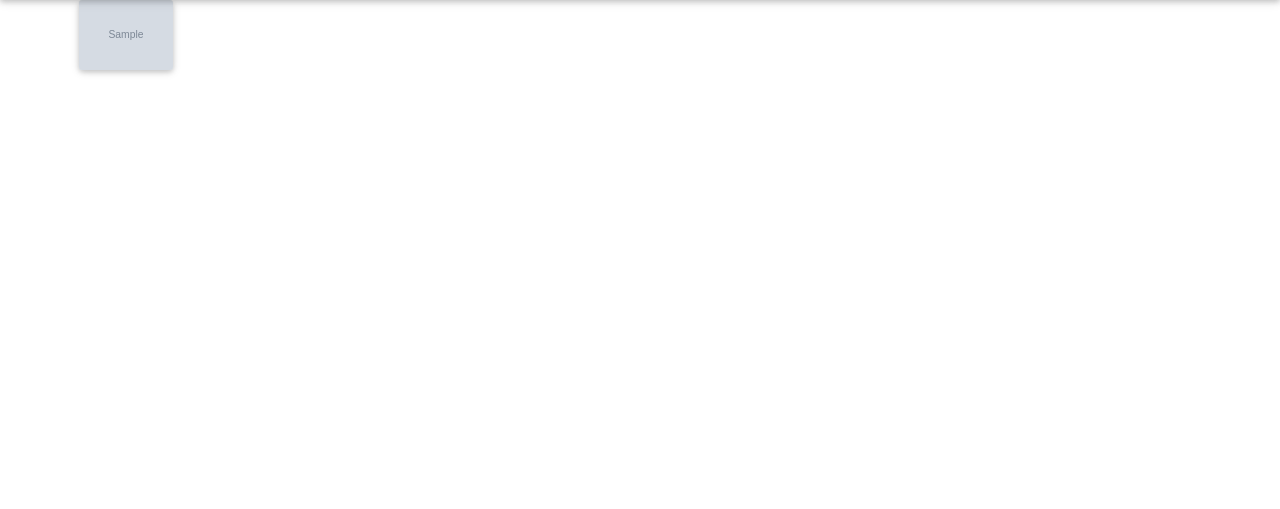
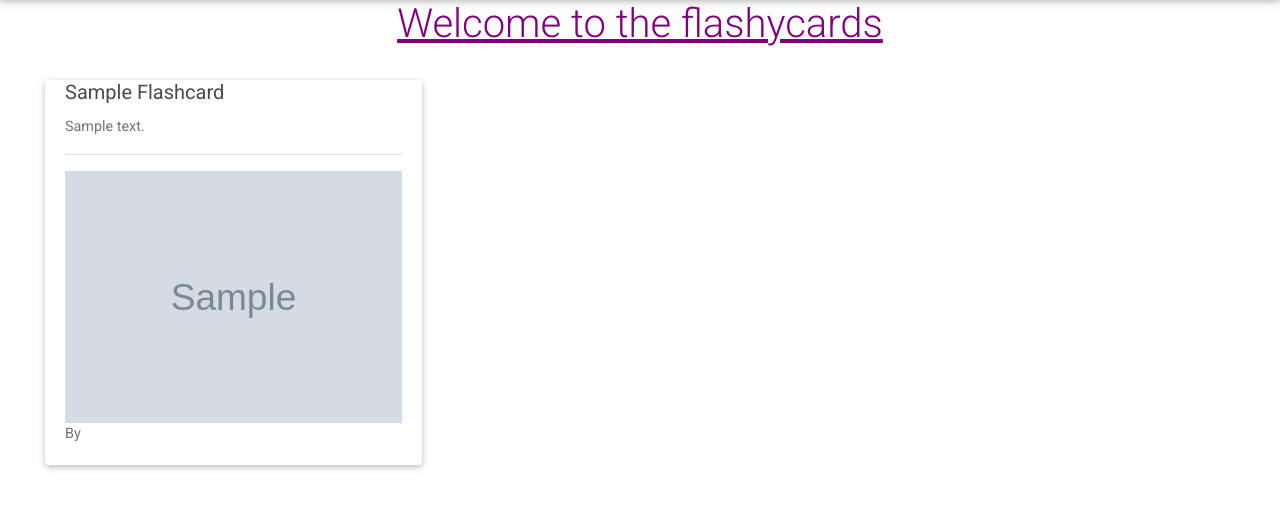
Before and after one commit to Bridgit-wairimu/flashycards, a Django app: template myflash/templates/search.html in a window 1280 px wide. Shown: the part 74-583 px from the top of the page. Run offline with Django 3.2, Linux system fonts and the light colour scheme; tables that the repository leaves empty hold one stand-in row (values such as "Sample post"); the template is opened without the code that fills it: values that come from a table or form of the project are taken from there, most other values are stand-ins (such as "Sample title", 1, 10 or a date in 2020); grey boxes marked "Sample" are stand-in pictures; some libraries are stand-ins or nearby versions.

Commit message:
added bootstrap cards for styles

```diff
--- a/myflash/templates/search.html
+++ b/myflash/templates/search.html
@@ -1,54 +1,31 @@
 {%extends 'base.html'%}
 {% block content %}
-<div class="container">
+<h1 style="color: purple; text-align: center;"><u>Welcome to the flashycards</u></h1>
 
-    <div class="row">
+<div class="container-fluid main">
+    <div class="container-fluid headview">
 
 
+    <div class="templates d-flex flex-row">
+        {% for flashcards in flashcards %}
 
-        <div class="card-columns">
-            {% for image in images %}
+        <div class="col-md-4 mt-4">
+            <div class="card profile-card-5">
+                <div class="card-img-block">
 
-            <!--Display searched images  -->
-            <div class="col-md-4" data-toggle="modal" data-target="#{{image.id}}">
-                <div class="card card2">
-                    <img src="{{image.image.url}}" alt="{{image.name}}" class="card-img">
+                <div class="card-body pt-0">
+                    <h5 class="card-title">{{flashcards.title|title}}</h5>
+                    <p class="card-text">{{flashcards.description}}</p>
+                    <hr>
+
+                  <p class="card-text "><img src="{{image.profile.image.url}}" class="nav-img mr-2" alt="">
+                By {{flashcards.user.username|title}} <span style="float:right">{{flashcards.date|date}}</span>
+            </p>
                 </div>
             </div>
-            <div class="modal fade " id="{{image.id}}" tabindex="-1" role="dialog"
-                aria-labelledby="exampleModalCenterTitle" aria-hidden="true">
-                <div class="modal-dialog modal-dialog-centered modal-md" role="document">
-                    <div class="modal-content modalcard">
-                        <div class="modal-header">
-                            <h5 class="modal-title" id="imageheader">{{image.name}}</h5>
-                            <button type="button" class="close" data-dismiss="modal" aria-label="Close">
-                                <span aria-hidden="true">&times;</span>
-                            </button>
-                        </div>
-                        <div class="modal-body card3">
-                            <img src="{{image.image.url}}" alt="{{image.name}}" class="img-fluid">
-                            <p class="text-center">{{image.description}}</p>
-                            <p class="image-location">Title ~ {{card.title}}</p>
-                            <p class="card-location">Category ~ {{card.category}}</p>
-                            <p class="card-location">Date on ~ {{ card.date }}</p>
-                        </div>
-                        <div class="modal-footer">
-                            <input class="form-control input-lg" type="text" value="{{image.image.url}}"
-                                id="{{image.id}}.url">
-                            <button type="button" class="btn btn-danger btn-sm" data-dismiss="modal">Close</button>
-                        </div>
-                    </div>
-                </div>
-            </div>
-            {% empty %}
-            <div class="row">
-                <h2 class="text-center">There No Card Items</h2>
-            </div>
-            {% endfor %}
-
         </div>
+        {% endfor %}
     </div>
 </div>
 
-
 {% endblock %}
```
